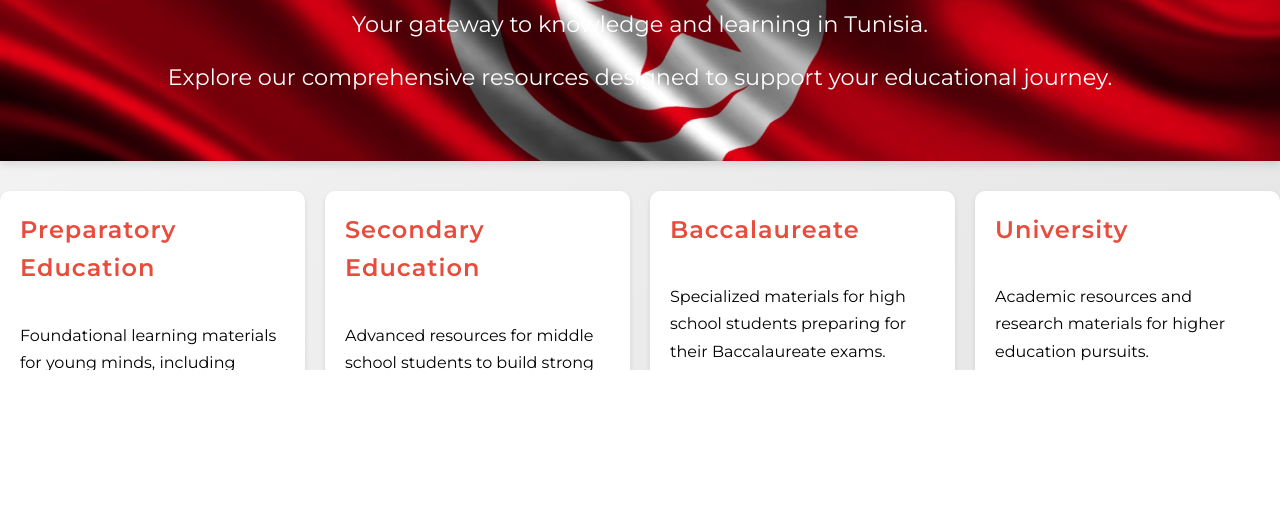
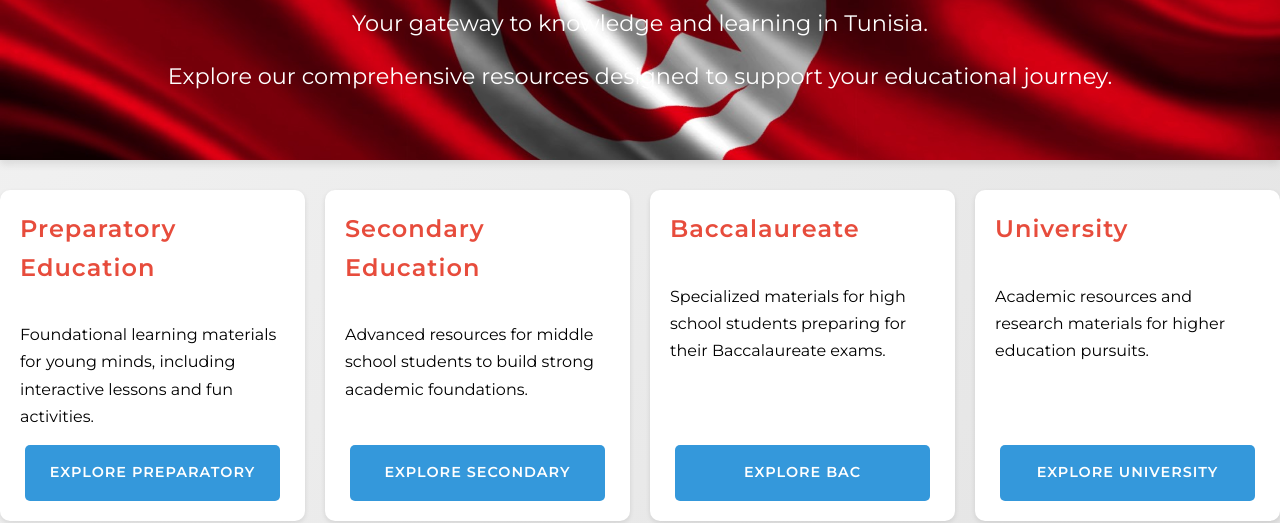
Before and after one commit to ziyed18/Commuinty_on_fire, a plain HTML site: page index.html in a window 1280 px wide. Shown: the part 430-953 px from the top of the page. Before the commit the page ends 800 px from the top, so only its background shows below. Drawn offline with Linux system fonts and the light colour scheme.

Commit message:
Resolve all merge conflicts

```diff
--- a/index.html
+++ b/index.html
@@ -50,23 +50,52 @@
             <span></span>
         </div>
         <ul id="nav-menu">
-            <li><a href="html/Home.html" target="a">Home</a></li>
-            <li><a href="html/Preparatory.html" target="a">Preparatory</a></li>
-            <li><a href="html/Secondary.html" target="a">Secondary</a></li>
-            <li><a href="html/Baccalaureate.html" target="a">Baccalaureate</a></li>
-            <li><a href="html/University.html" target="a">University</a></li>
-            <li><a href="html/About_Us.html" target="a">About Us</a></li>
+            <li><a href="#" onclick="loadPage('html/Home.html')">Home</a></li>
+            <li><a href="#" onclick="loadPage('html/Preparatory.html')">Preparatory</a></li>
+            <li><a href="#" onclick="loadPage('html/Secondary.html')">Secondary</a></li>
+            <li><a href="#" onclick="loadPage('html/Baccalaureate.html')">Baccalaureate</a></li>
+            <li><a href="#" onclick="loadPage('html/University.html')">University</a></li>
+            <li><a href="#" onclick="loadPage('html/About_Us.html')">About Us</a></li>
         </ul>
     </nav>
     </header>
     <main>
         <section>
-         <iframe src="html/Home.html" frameborder="0" name="a" scrolling="auto"></iframe>
+         <div id="content"></div>
         </section>
     </main>
 
 
     <script>
+        function loadPage(url) {
+            fetch(url)
+                .then(response => response.text())
+                .then(html => {
+                    const parser = new DOMParser();
+                    const doc = parser.parseFromString(html, 'text/html');
+                    const bodyContent = doc.body.innerHTML;
+                    document.getElementById('content').innerHTML = bodyContent;
+                })
+                .catch(error => console.error('Error loading page:', error));
+        }
+
+        // Load default page
+        window.onload = function() {
+            loadPage('html/Home.html');
+        };
+
+        // Handle links in loaded content
+        document.getElementById('content').addEventListener('click', function(e) {
+            if (e.target.tagName === 'A') {
+                const href = e.target.getAttribute('href');
+                if (href && !href.startsWith('http') && href.endsWith('.html')) {
+                    e.preventDefault();
+                    const fullHref = href.startsWith('html/') ? href : 'html/' + href;
+                    loadPage(fullHref);
+                }
+            }
+        });
+
         const hamburger = document.getElementById('hamburger');
         const navMenu = document.getElementById('nav-menu');
 
```
